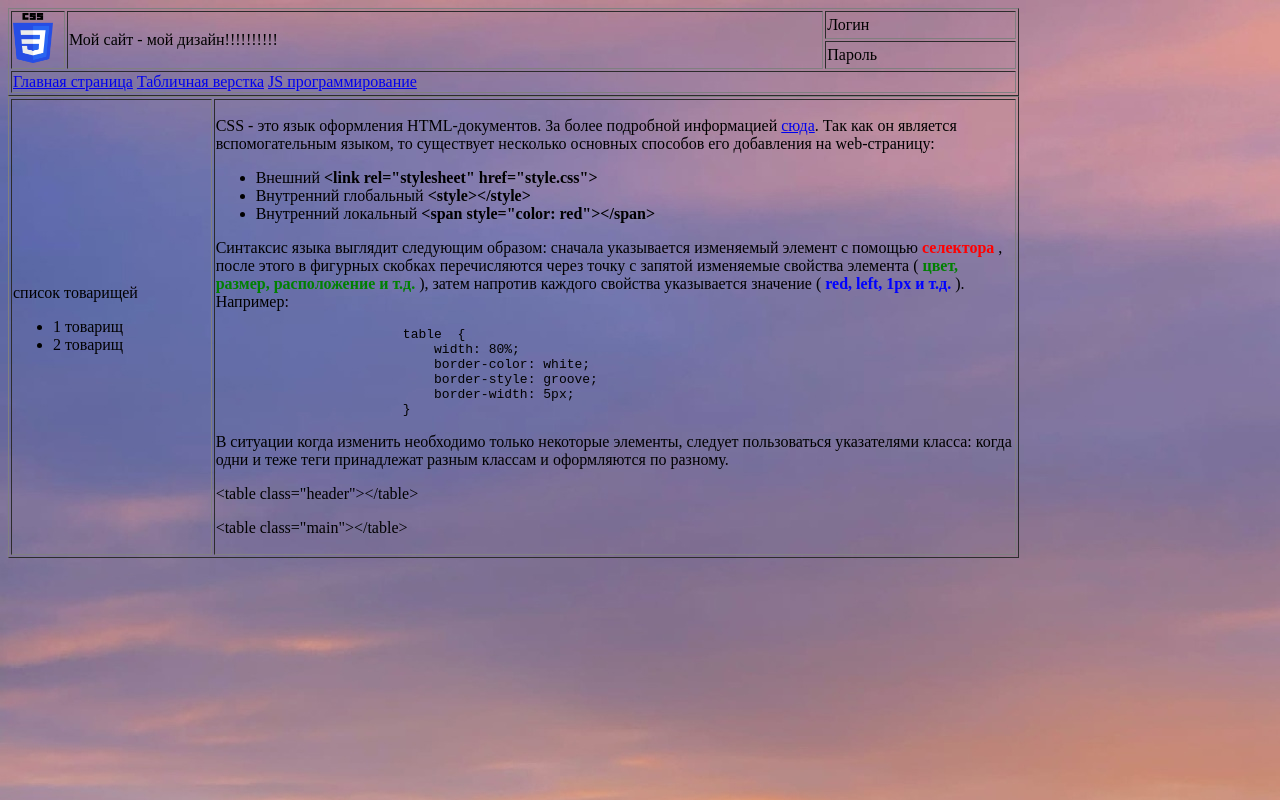
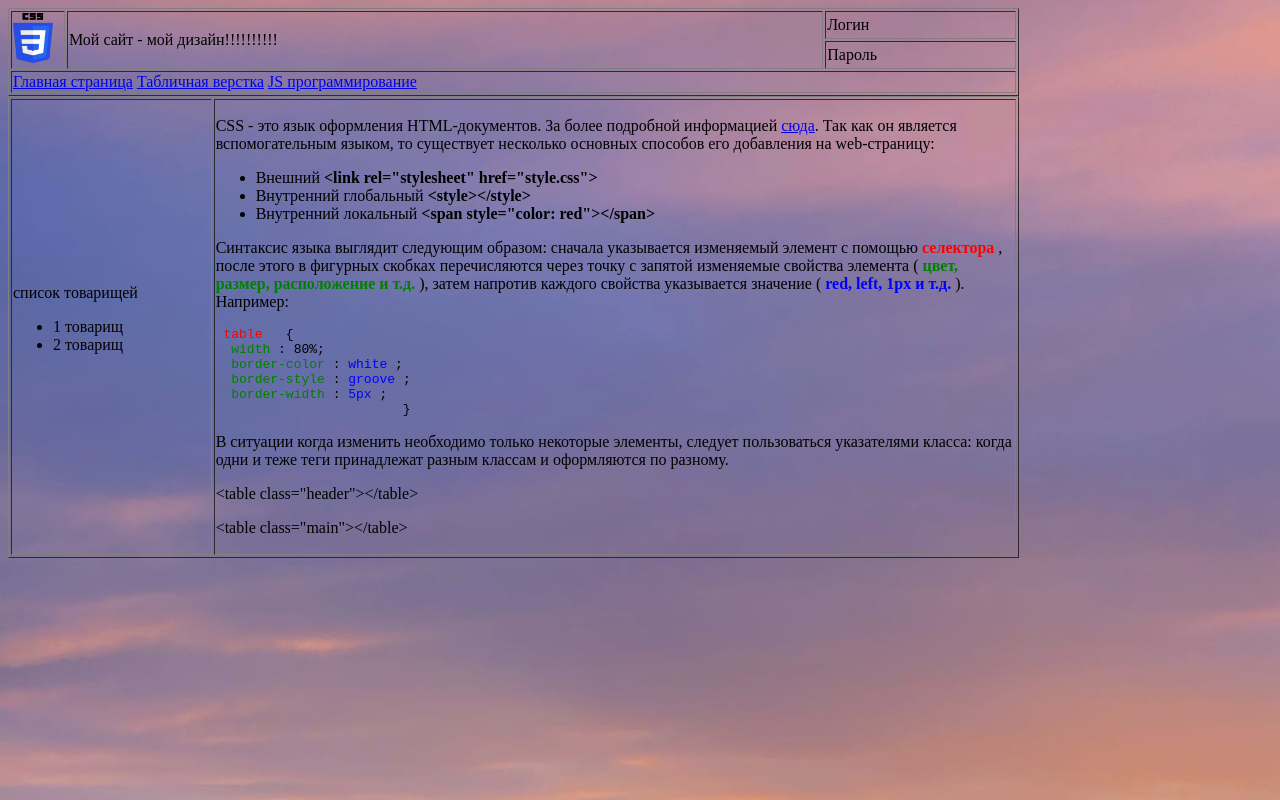
Before and after one commit to many-a/manyadance, a plain HTML site: page pages/html_css.html in a window 1280 px wide. Drawn offline with Linux system fonts and the light colour scheme.

Commit message:
Update html_css.html

```diff
--- a/pages/html_css.html
+++ b/pages/html_css.html
@@ -51,11 +51,11 @@
     свойства элемента (<b> <span style="color: green">цвет, размер, расположение и т.д.</span> </b>), затем напротив каждого свойства
     указывается значение (<b> <span style="color: blue"> red, left, 1px и т.д.</span> </b>). Например:</p>
 <pre>
-                        table  {
-                            width: 80%;
-                            border-color: white;
-                            border-style: groove;
-                            border-width: 5px;
+<span style="color: red"> table </span>  {
+<span style="color: green">  width </span>: 80%;
+<span style="color: green">  border-color </span>: <span style="color: blue">white </span>;
+<span style="color: green">  border-style </span>: <span style="color: blue">groove </span>;
+<span style="color: green">  border-width </span>: <span style="color: blue">5px </span>;
                         }
 </pre>
 
```
